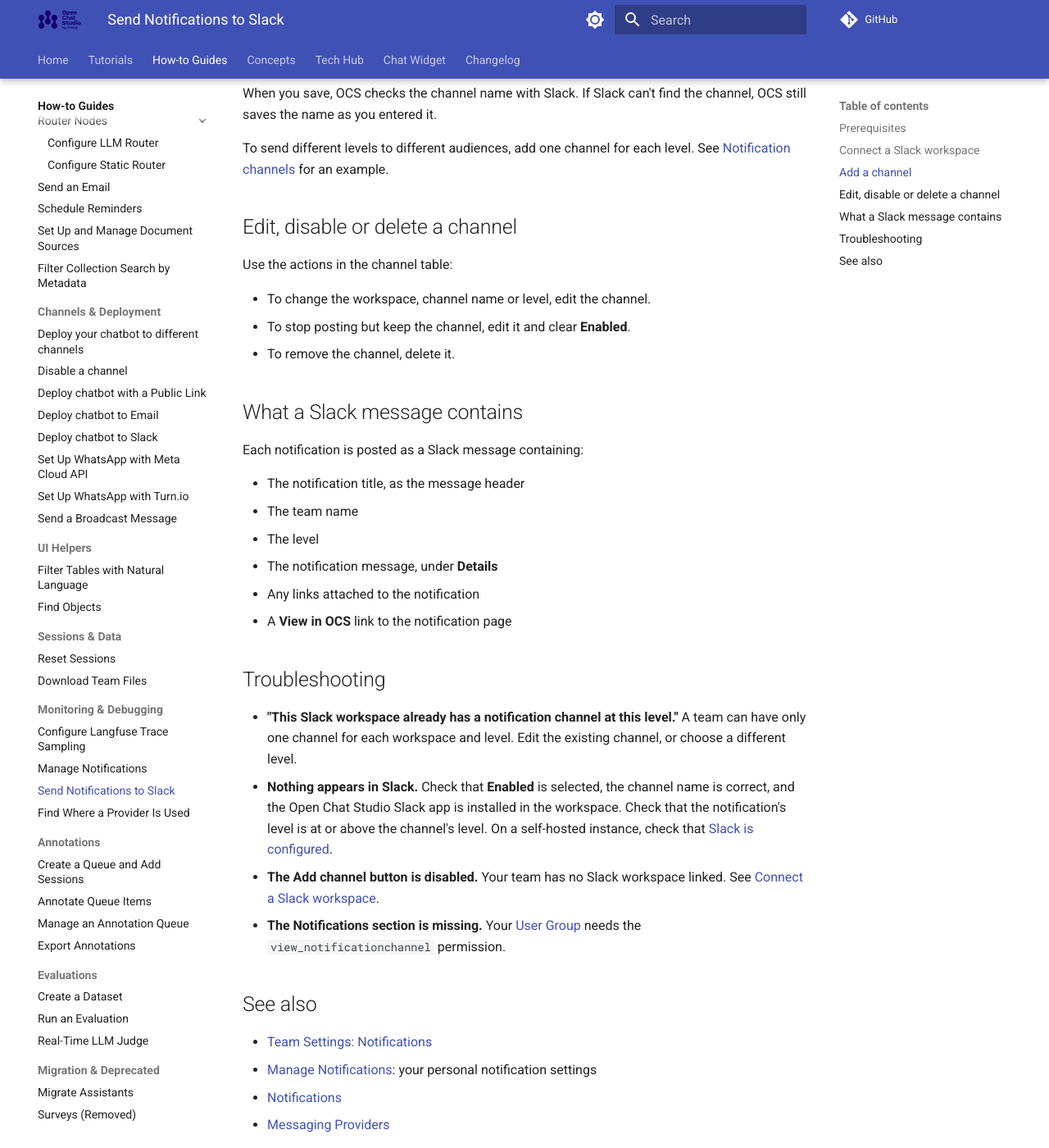
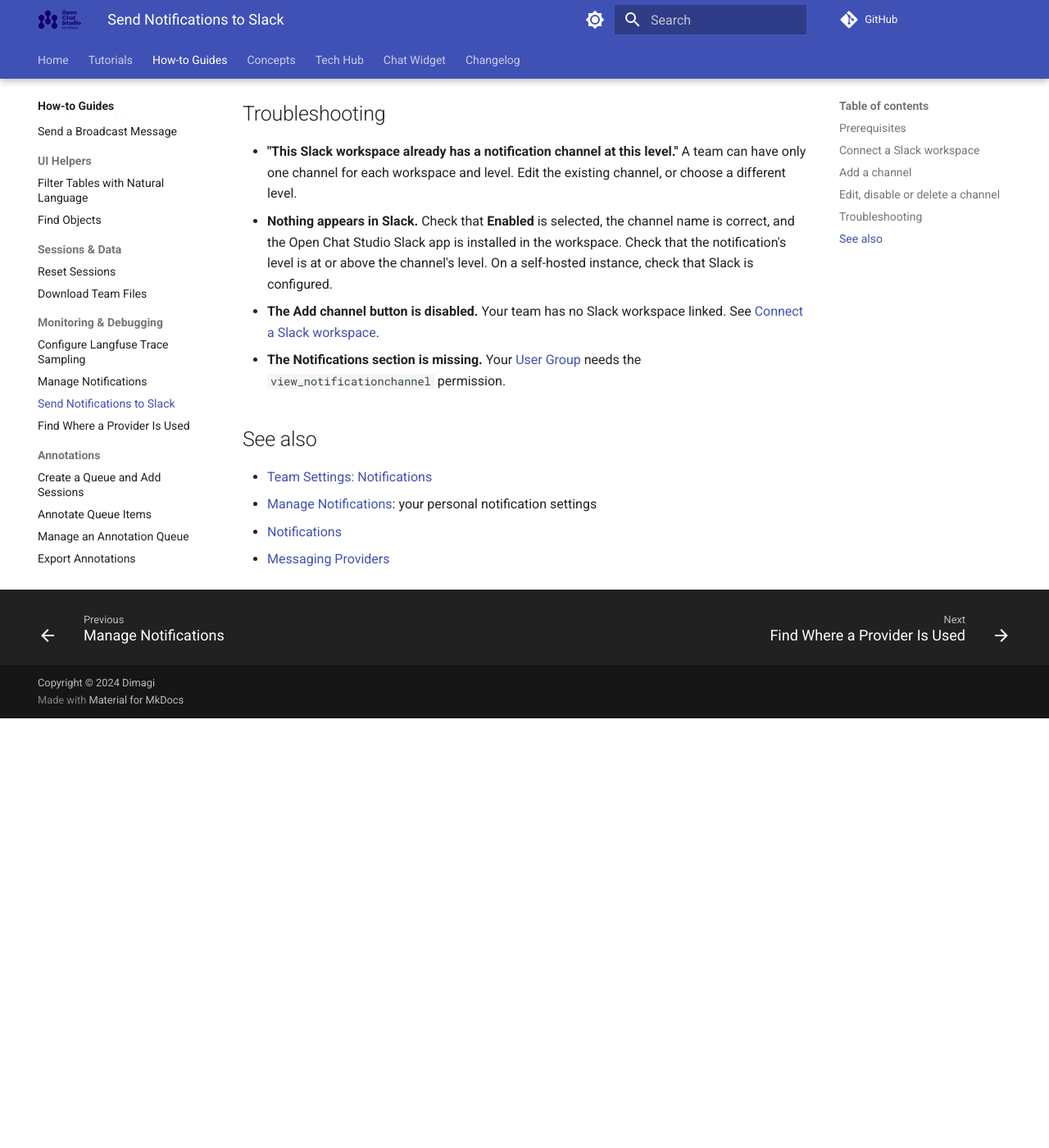
Before and after one commit to dimagi/open-chat-studio-docs, an MkDocs documentation site: the page built from docs/how-to/send_notifications_to_slack.md, in a window 1280 px wide and 1400 px high, scrolled down 1534 px. Shown: the whole window at 82% size. Built offline with MkDocs 1.6.1 and Material for MkDocs 9.7.7, drawn with Linux system fonts in a browser that asks for light colours; a script that is not in the unit is left out; comment, search, counter and statistics services are not loaded; after the commit the page ends 2410 px from its top, so only the background shows below that; some of the changed text lies outside the part shown.

Commit message:
Removed setting up self hosted Slack to Developer documentation. Fixed broken links

```diff
--- a/docs/how-to/send_notifications_to_slack.md
+++ b/docs/how-to/send_notifications_to_slack.md
@@ -8,21 +8,10 @@
 - A Slack [messaging provider](../concepts/team/messaging_providers.md) connected to your team through Slack OAuth.
   See [Connect a Slack workspace](#connect-a-slack-workspace) if your team doesn't have one.
 - The Open Chat Studio Slack app installed in that Slack workspace.
-- Permission to manage notification channels:
-
-    | Action                         | Permission required          |
-    |--------------------------------|------------------------------|
-    | View the Notifications section | `view_notificationchannel`   |
-    | Add a channel                  | `add_notificationchannel`    |
-    | Edit a channel                 | `change_notificationchannel` |
-    | Delete a channel               | `delete_notificationchannel` |
-
-    Team admins have these permissions by default. See [User Groups](../concepts/team/groups.md).
 
 !!! note "Self-hosted instances"
 
     Whoever runs the instance must configure Slack first, or nothing is posted to Slack.
-    See [Configure Slack for Notifications on a Self-Hosted Instance](../tech-hub/slack_notifications_self_hosted.md).
 
 ## Connect a Slack workspace
 
@@ -33,7 +22,7 @@
 1. Click **Connect a Slack workspace** in the notice.
    This link appears only if you have permission to add messaging providers and Slack is configured on the instance.
    If you don't see it, your [User Group](../concepts/team/groups.md) may not include that permission.
-   On a self-hosted instance, check that [Slack is configured](../tech-hub/slack_notifications_self_hosted.md).
+   On a self-hosted instance, check that Slack is configured.
 2. Follow the Slack OAuth flow to add a Slack messaging provider.
    See [Configure a messaging provider](../tutorials/configure_msg_providers.md).
 3. Return to **Team Settings → Notifications**.
@@ -65,17 +54,6 @@
 - To stop posting but keep the channel, edit it and clear **Enabled**.
 - To remove the channel, delete it.
 
-## What a Slack message contains
-
-Each notification is posted as a Slack message containing:
-
-- The notification title, as the message header
-- The team name
-- The level
-- The notification message, under **Details**
-- Any links attached to the notification
-- A **View in OCS** link to the notification page
-
 ## Troubleshooting
 
 - **"This Slack workspace already has a notification channel at this level."**
@@ -84,7 +62,7 @@
 - **Nothing appears in Slack.**
   Check that **Enabled** is selected, the channel name is correct, and the Open Chat Studio Slack app is installed in the workspace.
   Check that the notification's level is at or above the channel's level.
-  On a self-hosted instance, check that [Slack is configured](../tech-hub/slack_notifications_self_hosted.md).
+  On a self-hosted instance, check that Slack is configured.
 - **The Add channel button is disabled.**
   Your team has no Slack workspace linked. See [Connect a Slack workspace](#connect-a-slack-workspace).
 - **The Notifications section is missing.**
--- a/docs/tech-hub/slack_notifications_self_hosted.md
+++ /dev/null
@@ -1,27 +0,0 @@
-# Configure Slack for Notifications on a Self-Hosted Instance
-
-Posting [team notifications to Slack](../how-to/send_notifications_to_slack.md) needs the OCS instance to be configured with a Slack app.
-This is operator-level work for whoever runs the server.
-On the hosted `openchatstudio.com` instance, this is already done.
-
-## Settings
-
-Set these three settings on the instance:
-
-| Setting                | Value                                |
-|------------------------|--------------------------------------|
-| `SLACK_CLIENT_ID`      | The client ID of your Slack app      |
-| `SLACK_CLIENT_SECRET`  | The client secret of your Slack app  |
-| `SLACK_SIGNING_SECRET` | The signing secret of your Slack app |
-
-If any of these are not set, nothing is posted to Slack.
-
-## After configuring
-
-Team Admins can then connect a Slack workspace and add notification channels.
-See [Send Notifications to Slack](../how-to/send_notifications_to_slack.md).
-
-## See also
-
-- [Send Notifications to Slack](../how-to/send_notifications_to_slack.md)
-- [Team Settings: Notifications](../concepts/team/notifications.md)
--- a/docs/tutorials/configure_msg_providers.md
+++ b/docs/tutorials/configure_msg_providers.md
@@ -32,7 +32,7 @@
 
 ## Next steps
 
-[Deploy your chatbot to a channel](../how-to/deploy_to_different_channels.md) once the provider is configured.
+[Deploy your chatbot to a channel](../how-to/channels/deploy_to_different_channels.md) once the provider is configured.
 
 ## See also
 
--- a/docs/tutorials/versioning_steps.md
+++ b/docs/tutorials/versioning_steps.md
@@ -72,7 +72,7 @@
 
 ## Next steps
 
-[Deploy your chatbot to a channel](../how-to/deploy_to_different_channels.md) so participants can use the published version.
+[Deploy your chatbot to a channel](../how-to/channels/deploy_to_different_channels.md) so participants can use the published version.
 
 ## See also
 
```
Also changed, not shown: docs/concepts/channels.md (+1 -1 lines).
